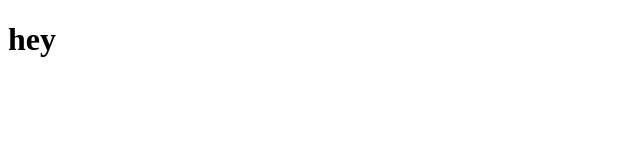
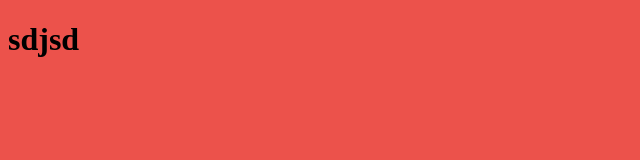
Before and after one commit to vishal206/formWeb, a plain HTML site: page index.html in a window 1280 px wide. Shown: the whole page, without its empty margins (0-640 px from the left). Drawn offline with Linux system fonts and the light colour scheme.

Commit message:
css connect & background testing

```diff
--- a/index.html
+++ b/index.html
@@ -6,10 +6,11 @@
     <meta http-equiv="X-UA-Compatible" content="IE=edge">
     <meta name="viewport" content="width=device-width, initial-scale=1.0">
     <title>Form Web</title>
+    <link rel="stylesheet" href="style.css">
 </head>
 
 <body>
-    <h1>hey</h1>
+    <h1>sdjsd</h1>
 </body>
 
 </html>
--- /dev/null
+++ b/style.css
@@ -0,0 +1,5 @@
+body {
+    background-color: #ec524b;
+    background-size: cover;
+    background-repeat: no-repeat;
+}
```
